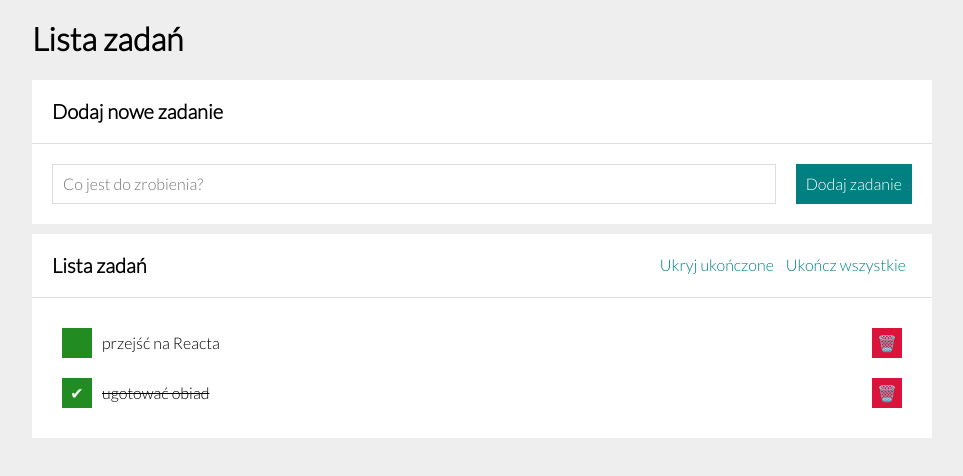
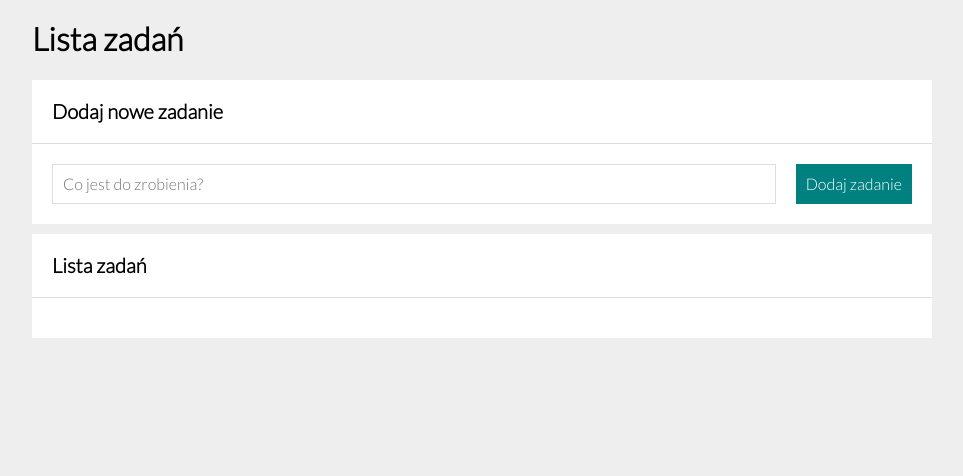
Before and after one commit to AnnaNykiel/todo-list-react, a React (Create React App) app: page / in a window 1280 px wide. Shown: the top 476 px of the page, without its empty margins (158-1121 px from the left). Built offline with nearby package versions, Linux system fonts and the light colour scheme.

Commit message:
add localStorage

```diff
--- a/src/App.js
+++ b/src/App.js
@@ -4,14 +4,26 @@
 import Section from "./Section";
 import Header from "./Header";
 import Container from "./Container";
-import { useState } from "react";
+import { useEffect, useState } from "react";
+
+const getInitialTasks = () => {
+  const tasksFromLocalStorage = localStorage.getItem("tasks")
+  return  tasksFromLocalStorage ?
+    JSON.parse(tasksFromLocalStorage)
+    :[]
+  ;
+}
 
 function App() {
   const [hideDone, setHideDone] = useState(false);
-  const [tasks, setTasks] = useState([
-    { id: 1, content: "przejść na Reacta", done: false },
-    { id: 2, content: "ugotować obiad", done: true },
-  ]);
+
+
+  const [tasks, setTasks] = useState(
+   getInitialTasks
+  );
+  useEffect(() => {
+  localStorage.setItem("tasks", JSON.stringify(tasks));
+}, [tasks]);
 
   const toggleHideDone = () => {
     setHideDone((hideDone) => !hideDone);
```
